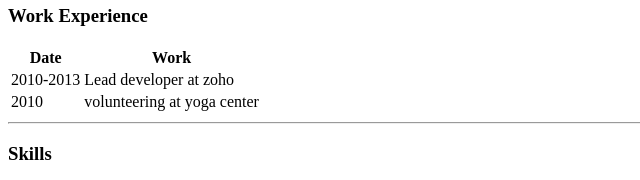
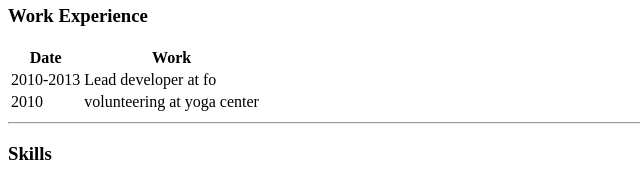
Before and after one commit to janaki-raman/cv, a plain HTML site: page index.html in a window 1280 px wide. Shown: the part 449-629 px from the top of the page, 0-640 px from the left. Drawn offline with Linux system fonts and the light colour scheme.

Commit message:
Update index.html

```diff
--- a/index.html
+++ b/index.html
@@ -41,7 +41,7 @@
       </tfoot>
       <tr>
         <td>2010-2013</td>
-        <td>Lead developer at zoho</td>
+        <td>Lead developer at fo</td>
       </tr>
       <tr>
         <td>2010</td>
```
